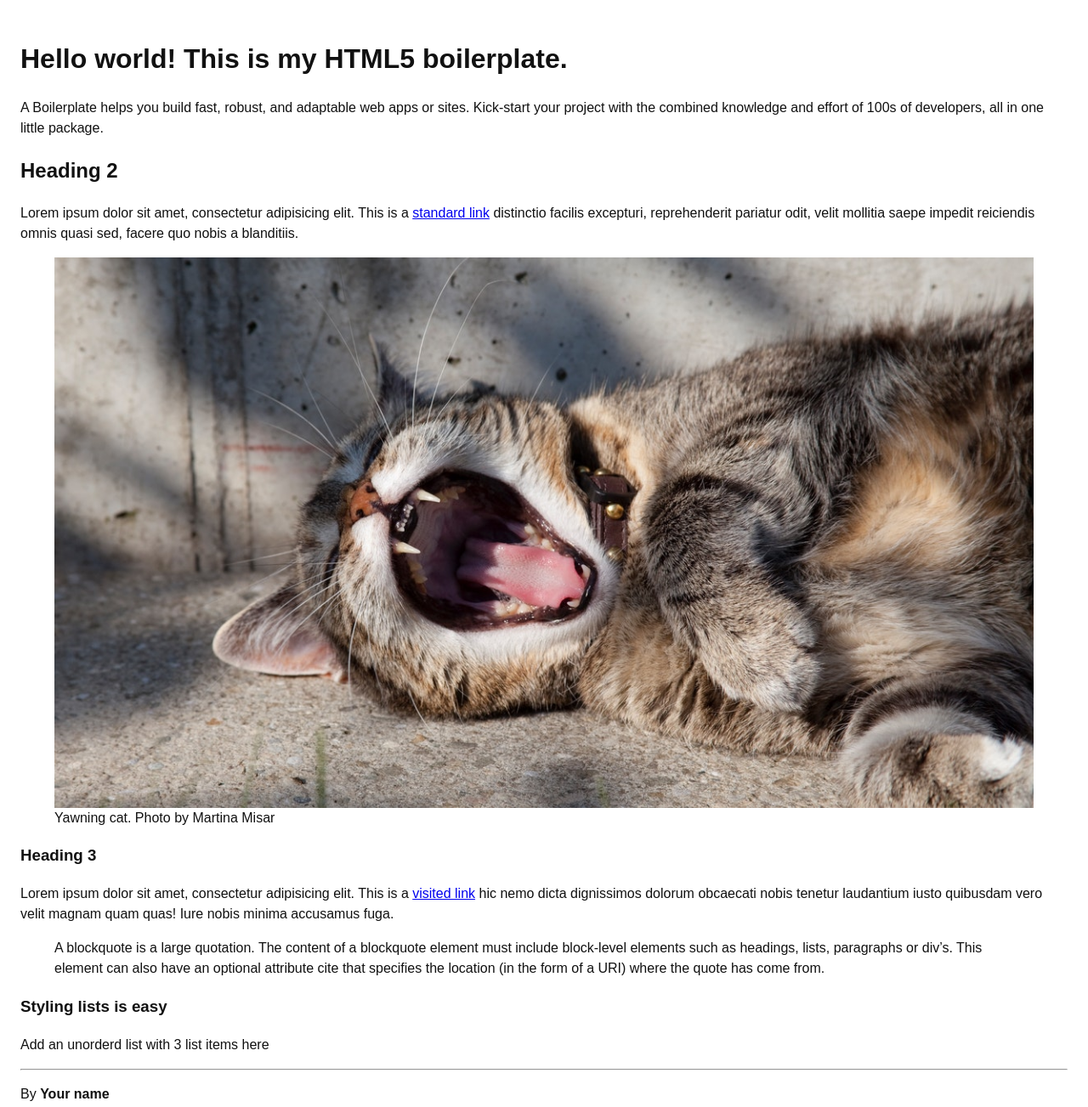
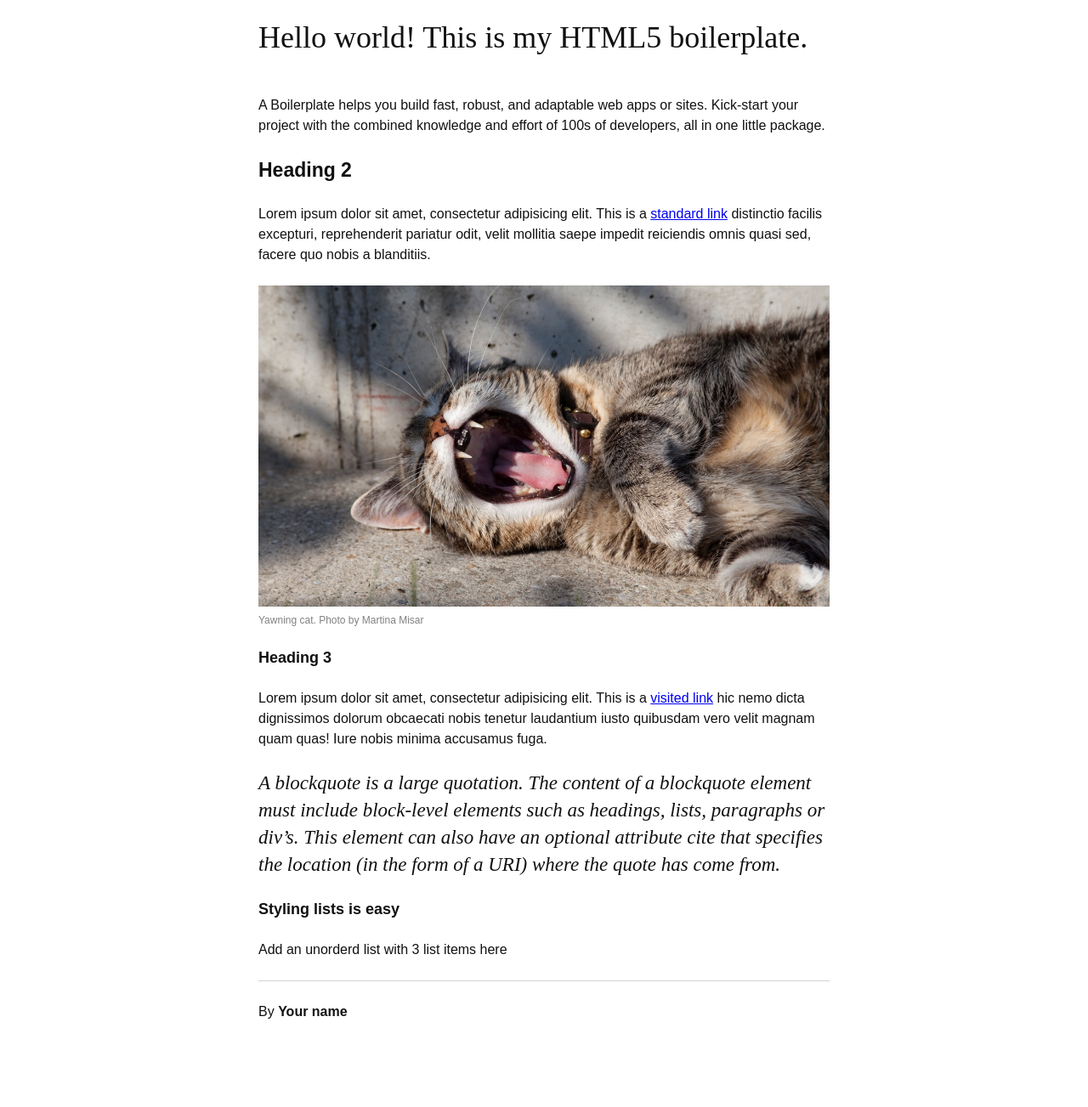
Before and after one commit to mct-ui/html5-boilerplate-VandervekenIlke, a plain HTML site: page index.html in a window 1280 px wide. Shown: the whole page at 85% size. After the commit the page ends 1227 px from the top, so only its background shows below. Drawn offline with Linux system fonts and the light colour scheme.

Commit message:
Added default typography styles

```diff
--- a/css/screen.css
+++ b/css/screen.css
@@ -11,7 +11,10 @@ html {
   color: #111;
   padding: 24px 24px 0;
 }
-
+body {
+  max-width: 42em;
+  margin: 0 auto;
+}
 /*
  * Remove text-shadow in selection highlight:
  * https://twitter.com/miketaylr/status/12228805301
@@ -34,3 +37,94 @@ img {
   max-width: 100%;
   vertical-align: top;
 }
+/*
+    Elements: typography
+    ---
+    Default markup for typographic elements
+*/
+
+h1 {
+  font-family: 'Times New Roman', serif;
+  font-size: 36px;
+  font-weight: normal;
+  line-height: 40px;
+  margin: 0 0 48px;
+}
+
+h2 {
+  font-size: 23px;
+  line-height: 32px;
+  margin: 0 0 24px;
+}
+
+h3 {
+  font-size: 18px;
+  line-height: 24px;
+  margin: 0 0 24px;
+}
+
+h4,
+h5,
+h6 {
+  font-size: 16px;
+  line-height: 24px;
+  margin: 0 0 24px;
+}
+
+p,
+ol,
+ul,
+dl,
+table,
+address,
+figure {
+  margin: 0 0 24px;
+}
+
+ul,
+ol {
+  padding-left: 24px;
+}
+
+li ul,
+li ol {
+  margin-bottom: 0;
+}
+
+blockquote {
+  font-style: italic;
+  font-size: 23px;
+  line-height: 32px;
+  margin: 0 0 24px;
+  font-family: 'Times New Roman', serif;
+}
+
+blockquote * {
+  font-size: inherit;
+  line-height: inherit;
+}
+
+figcaption {
+  font-size: 12px;
+  line-height: 16px;
+  padding-top: 8px;
+  color: grey;
+}
+
+hr {
+  border: 0;
+  height: 1px;
+  background: lightgrey;
+  margin: 0 0 24px;
+}
+
+a {
+}
+
+a:hover,
+a:focus {
+}
+
+a:visited,
+a:active {
+}
```
